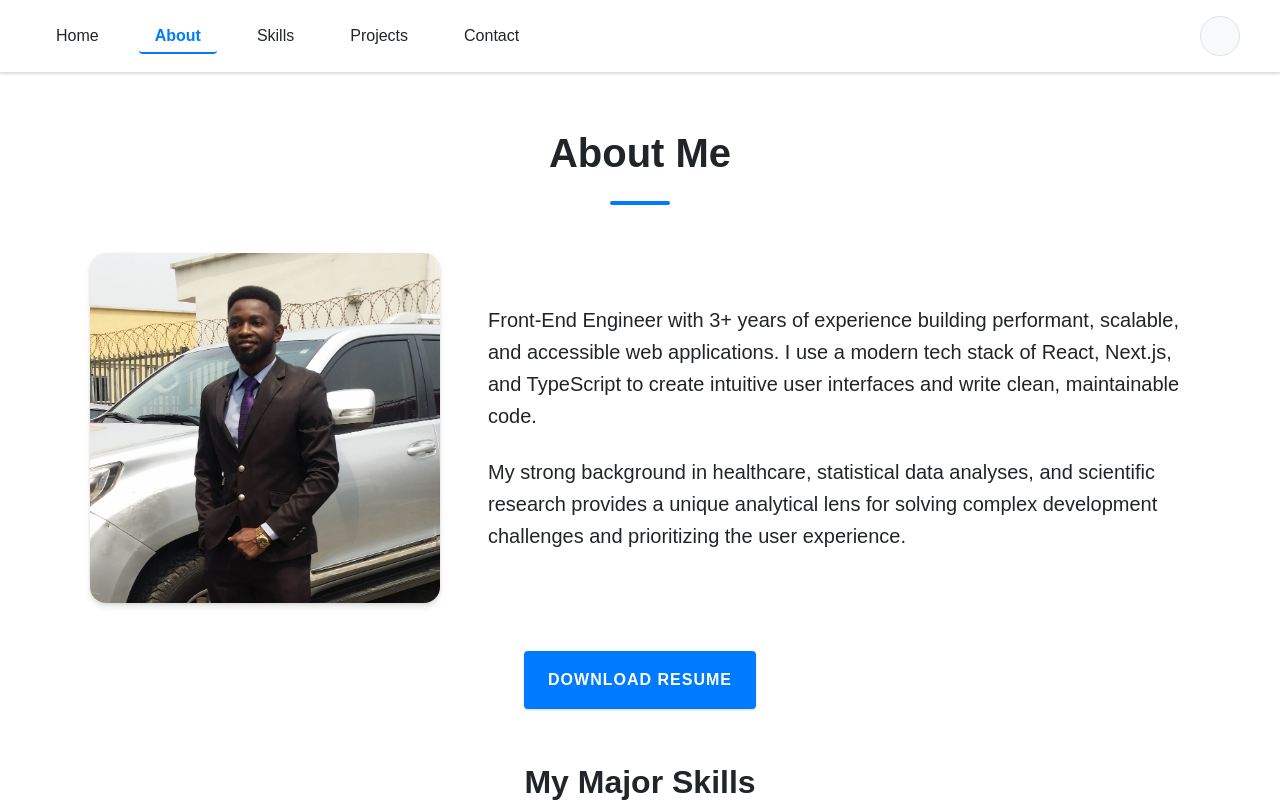
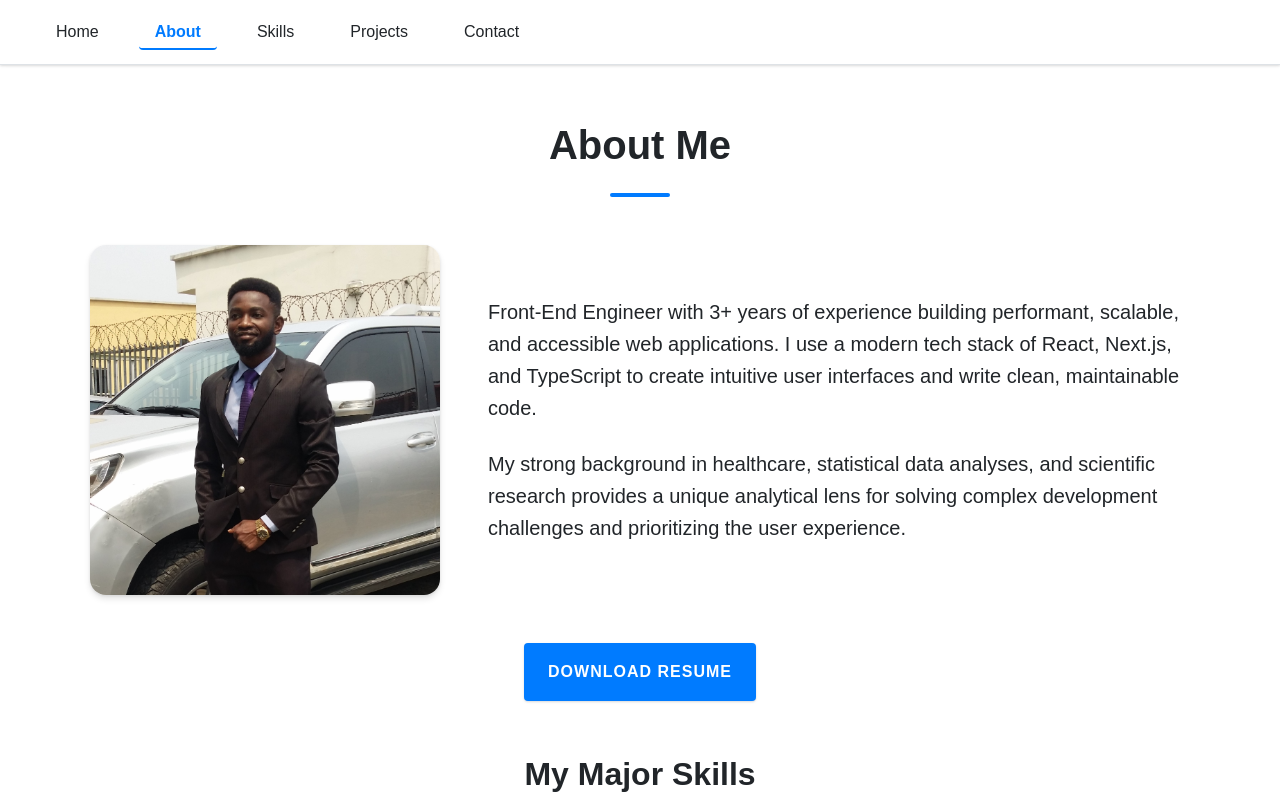
Before and after one commit to BonaventureCJ/portfolio, a React (Create React App) app: page /portfolio/about in a window 1280 px wide. Shown: the top 802 px of the page. Built offline with nearby package versions, Linux system fonts and the light colour scheme.

Commit message:
fix (global): remove tap-highlight-color

```diff
--- a/src/components/Utilities/ThemeToggle/ThemeToggle.module.scss
+++ b/src/components/Utilities/ThemeToggle/ThemeToggle.module.scss
@@ -1,131 +1,93 @@
-/* ==========================================================================
-   ThemeToggle.module.scss - Component-specific styles for ThemeToggle
-   ========================================================================== */
-
 @use 'styles/abstracts' as *;
 
 .themeToggle {
-  // Reset default button styles for a clean, custom look.
-  appearance: none;
-  background: none;
+  /* General button styling */
+  background: transparent;
   border: none;
   cursor: pointer;
-  position: relative; // Needed for positioning the icon wrapper.
-
-  // Utilize CSS variables for theme-dependent properties.
-  --theme-toggle-size: 2.5rem;
-  --theme-toggle-bg: var(--color-surface-elevated);
-  --theme-toggle-border-color: var(--color-border-primary);
-  --theme-toggle-icon-color: var(--color-text-secondary);
-
-  // Set the button's dimensions and shape.
-  width: var(--theme-toggle-size);
-  height: var(--theme-toggle-size);
+  padding: 0;
   display: inline-flex;
   justify-content: center;
   align-items: center;
-  padding: var(--spacing-xxs);
-  border-radius: 100%; // Ensures a perfect circle shape.
+  position: relative;
+  width: var(--spacing-lg);
+  height: var(--spacing-lg);
+  color: var(--color-text-primary);
+  transition: transform 0.3s ease-in-out;
 
-  // Add transitions for smooth state changes.
-  transition:
-    background-color 0.3s ease-in-out,
-    border-color 0.3s ease-in-out,
-    box-shadow 0.3s ease-in-out,
-    transform 0.3s ease-in-out;
-
-  // Apply visual styling.
-  background-color: var(--theme-toggle-bg);
-  border: 1px solid var(--theme-toggle-border-color);
-
-  // Accessible focus state for keyboard navigation.
+  /* Accessible target size for touch devices (WCAG 2.5.8) */
+  /* Accessible focus state for keyboard users */
   &:focus-visible {
     outline: 2px solid var(--color-brand-primary);
     outline-offset: 2px;
   }
 
-  // Hover and active states for better UI/UX.
   &:hover {
-    background-color: var(--theme-toggle-border-color);
-    transform: scale(1.15);
+    transform: scale(1.35);
   }
 
-  &:active {
-    transform: scale(0.95);
-    box-shadow: none;
+  /* Icon wrapper to contain and position the icons */
+  .iconWrapper {
+    background: none;
+    display: grid;
+    grid-template-areas: icon-area;
+    position: relative;
+    width: 100%;
+    height: 100%;
   }
 
-  // Ensure responsive design for smaller screens if needed.
-  @media (max-width: 768px) {
-    --theme-toggle-size: 2rem;
+  /* Shared icon styles */
+  .icon {
+    grid-area: icon-area;
+    width: 100%;
+    height: 100%;
+    fill: currentColor;
+    transition: transform 0.6s cubic-bezier(0.68, -0.55, 0.27, 1.0), opacity 1.1s ease;
+
+
+    &.hidden {
+      opacity: 0;
+      pointer-events: none;
+    }
+
+    &.visible {
+      opacity: 1;
+      pointer-events: auto;
+    }
   }
 }
 
-// Icon Wrapper to enable smooth transitions.
+/* Animations based on theme state */
+[data-theme="light"] {
+  .themeToggle {
     .iconWrapper {
-  width: 100%;
-  height: 100%;
-  position: relative;
-  overflow: hidden;
-  display: flex;
-  justify-content: center;
-  align-items: center;
+      .icon {
+        &.visible {
+          /* Rising sun animation: Start from below and rise into view */
+          transform: translateY(0);
         }
 
-// Icon styling and transition properties.
-.icon {
-  width: 100%;
-  height: 100%;
-  position: absolute;
-  top: 50%;
-  left: 50%;
-  transform: translate(-50%, -50%);
-  fill: var(--theme-toggle-icon-color);
-
-  // Adjusted timing for a slower, smoother effect.
-  // The cubic-bezier here gives it a more gentle start and end.
-  transition:
-    opacity 0.5s cubic-bezier(0.65, 0, 0.35, 1),
-    transform 0.5s cubic-bezier(0.65, 0, 0.35, 1);
+        &.hidden {
+          transform: translateY(-100%);
         }
-
-// Icon visibility and animation for the light theme (sun).
-.iconWrapper > :nth-child(1).visible {
-  opacity: 1;
-  transform: translate(-50%, -50%) translateY(0);
       }
-.iconWrapper > :nth-child(1).hidden {
-  opacity: 0;
-  transform: translate(-50%, -50%) translateY(100%); // Slide down and out.
     }
-
-// Icon visibility and animation for the dark theme (moon).
-.iconWrapper > :nth-child(2).visible {
-  opacity: 1;
-  transform: translate(-50%, -50%) translateY(0);
-}
-.iconWrapper > :nth-child(2).hidden {
-  opacity: 0;
-  transform: translate(-50%, -50%) translateY(-100%); // Slide up and out.
-}
-
-// Adjustments for the dark theme.
-[data-theme='dark'] {
-  .themeToggle {
-    --theme-toggle-bg: var(--color-surface-elevated);
-    --theme-toggle-border-color: var(--color-border-primary);
-    --theme-toggle-icon-color: var(--color-text-primary);
-
-    &:hover {
-      background-color: var(--color-border-primary);
-    }
-
-    &:focus-visible {
-      outline: 2px solid var(--color-brand-accent);
   }
 }
 
+[data-theme="dark"] {
+  .themeToggle {
+    .iconWrapper {
       .icon {
-    fill: var(--theme-toggle-icon-color);
+        &.visible {
+          /* Moon setting animation: Start from above and drop into view */
+          transform: translateY(0);
+        }
+
+        &.hidden {
+          transform: translateY(100%);
         }
       }
+    }
+  }
+}
--- a/src/styles/global.scss
+++ b/src/styles/global.scss
@@ -29,3 +29,7 @@ h1, h2, h3, h4, h5, h6 {
 
 /* Example of applying other global variables */
 /* You can also define global styles here using your variables */
+
+a, button, input {
+  -webkit-tap-highlight-color: transparent;
+}
```
Also changed, not shown: src/assets/nav-icons-all/sunny-outline-loop.svg. Lines whose indentation alone changed are shown as unchanged.
